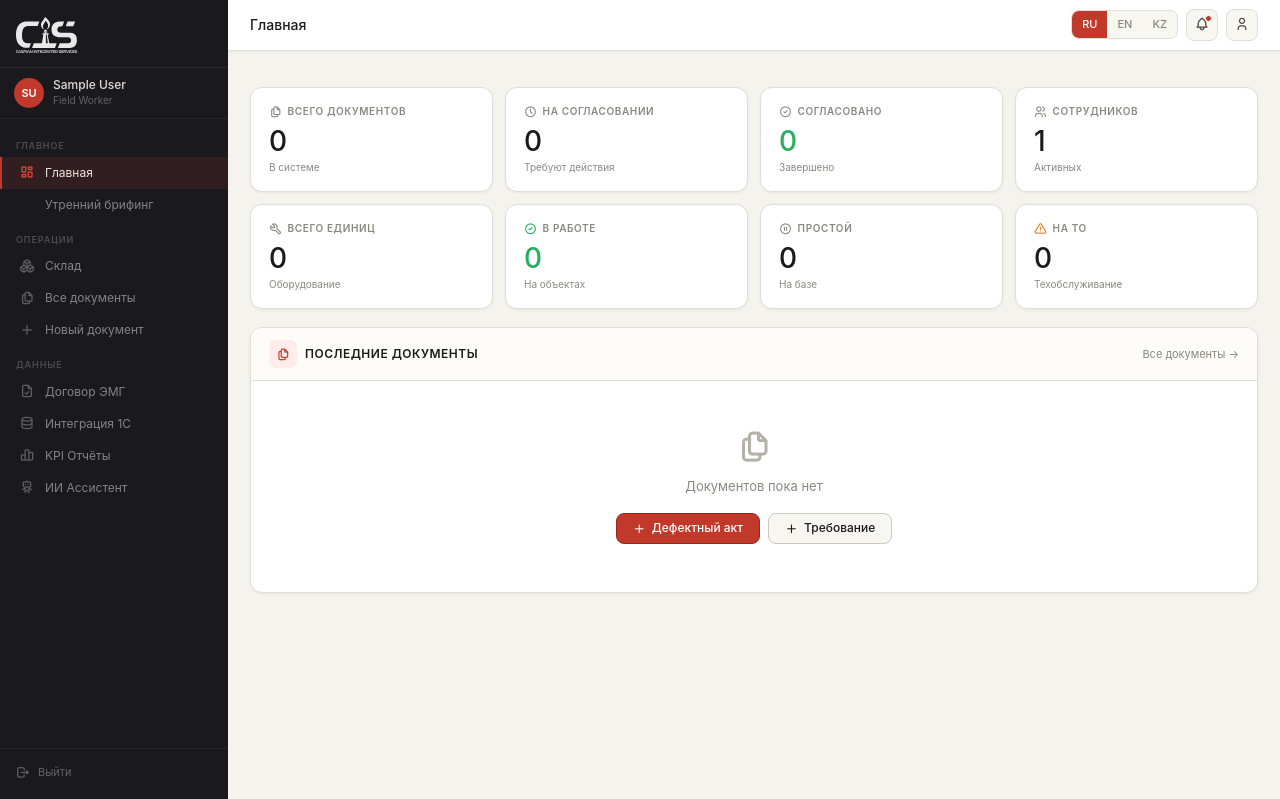
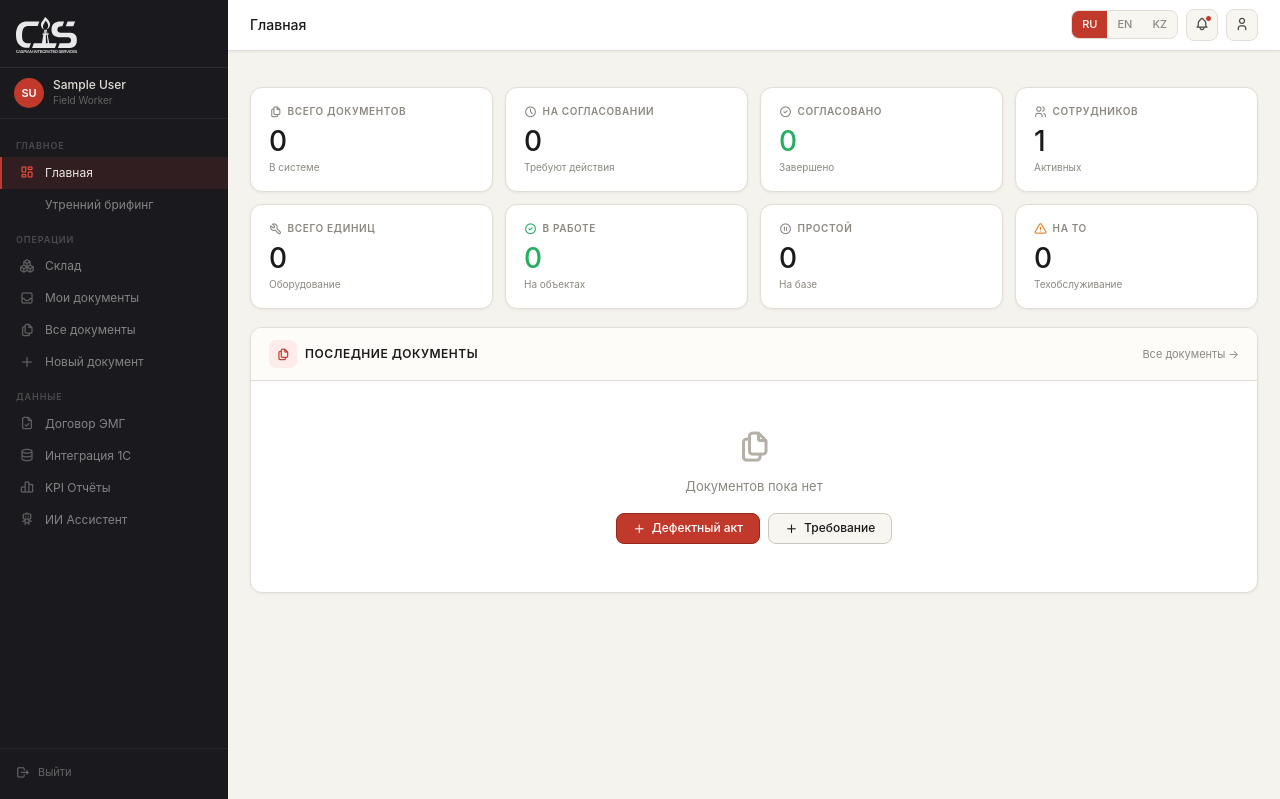
Before and after one commit to altairtair10-cpu/cis-platform-copy, a Flask app: page / in a window 1280 px wide. Shown: the part 42-841 px from the top of the page. Run offline with Flask 3, Linux system fonts and the light colour scheme; the visitor is signed in with stand-in values (Sample User, id 1); data comes from the database, SQL or seed files in the repository; data that the repository does not hold is empty; some libraries are stand-ins or nearby versions.

Commit message:
Sidebar tab «Мои документы» opening the personal approval inbox

```diff
--- a/app/templates/base.html
+++ b/app/templates/base.html
@@ -57,7 +57,10 @@
       </a>
       {% endif %}
       <a href="{{ url_for('inventory.index') }}" class="sb-item {% if request.endpoint and 'inventory' in request.endpoint %}active{% endif %}"><i class="ti ti-packages"></i><span>{{ _('Склад') }}</span></a>
-      <a href="{{ url_for('documents.index') }}" class="sb-item {% if request.endpoint == 'documents.index' %}active{% endif %}">
+      <a href="{{ url_for('documents.index', mine='inbox') }}" class="sb-item {% if request.endpoint == 'documents.index' and request.args.get('mine') %}active{% endif %}">
+        <i class="ti ti-inbox"></i><span>{{ _('Мои документы') }}</span>
+      </a>
+      <a href="{{ url_for('documents.index') }}" class="sb-item {% if request.endpoint == 'documents.index' and not request.args.get('mine') %}active{% endif %}">
         <i class="ti ti-files"></i><span>{{ _('Все документы') }}</span>
       </a>
       <a href="{{ url_for('documents.new') }}" class="sb-item {% if request.endpoint == 'documents.new' %}active{% endif %}">
```
Also changed, not shown: tests/test_my_docs_views.py (+6 -0 lines), 2 other files.
